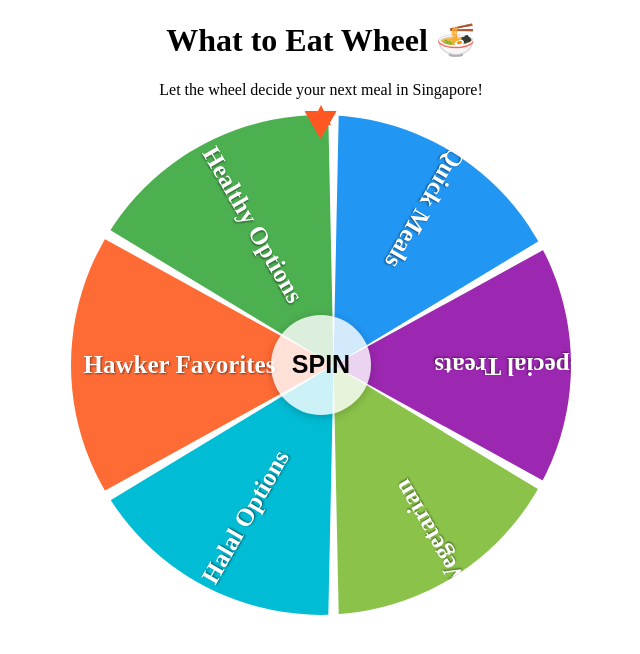
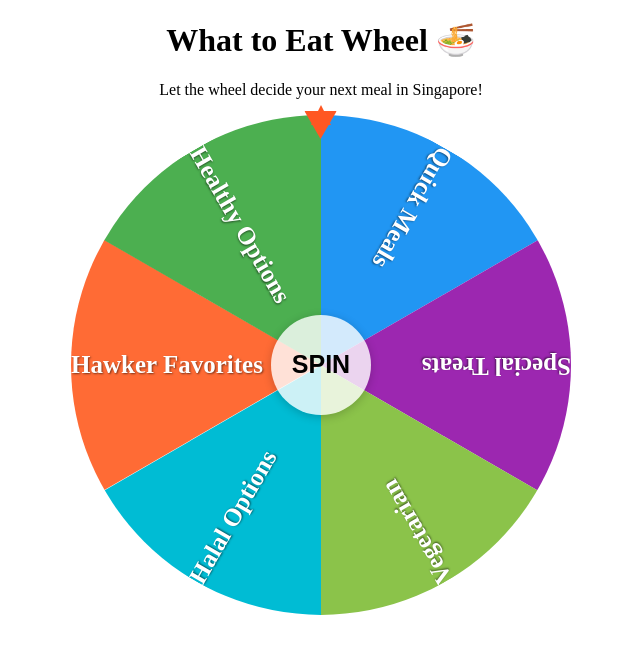
Before and after one commit to ryanlhy/what-to-eat-wheel, a Next.js app: page / in a window 1280 px wide. Shown: the top 654 px of the page, without its empty margins (319-959 px from the left). Built offline with nearby package versions, Linux system fonts and the light colour scheme.

Commit message:
fixed offset values

```diff
--- a/components/features/wheel/FoodWheel.tsx
+++ b/components/features/wheel/FoodWheel.tsx
@@ -27,7 +27,9 @@ export const FoodWheel = () => {
         // 3. Account for the offset between the pointer (at top) and section alignment
         // Plus adjustment to match visual alignment based on testing
         // Add a full section (60°) to correct the misalignment
-        const sectionOffset = sectionAngle / 2 + sectionAngle
+        // const sectionOffset = sectionAngle / 2 + sectionAngle
+        const sectionOffset = sectionAngle / 2 + sectionAngle / 2 * 3
+        console.log("sectionOffset", sectionOffset)
         normalizedRotation = (normalizedRotation + sectionOffset) % 360
 
         // 4. Calculate index based on the adjusted rotation
--- a/styles/wheel.css
+++ b/styles/wheel.css
@@ -73,7 +73,7 @@
   display: grid;
   font-size: 5cqi;
   grid-area: 1 / -1;
-  padding-left: 1ch;
+  /* padding-left: 1ch; */
   rotate: calc(360deg / var(--_items) * calc(var(--_idx) - 1));
   transform-origin: center right;
   user-select: none;
```
